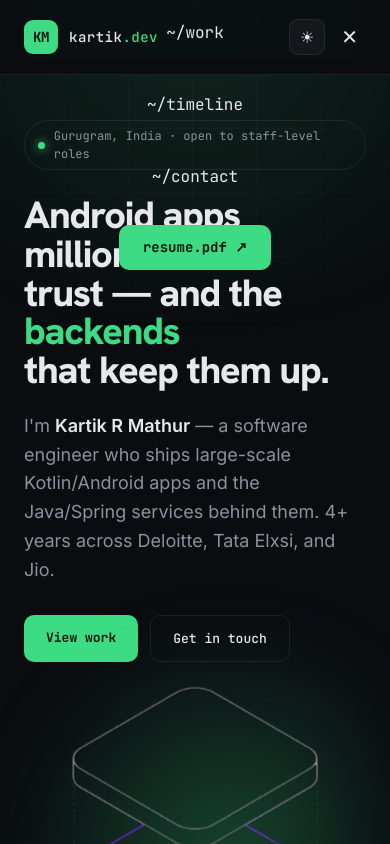
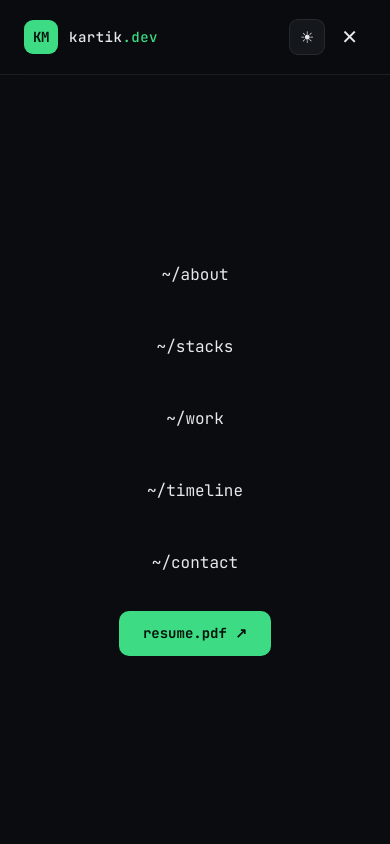
Before and after one commit to kartikrmathur/kartik_portfolio_2026, a React (Create React App) app: page / in a window 390 px wide. Both pictures are taken after a click on the button "Toggle menu". Shown: the top 844 px of the page. Built offline with nearby package versions, Linux system fonts and the light colour scheme.

Commit message:
Design Revamp

```diff
--- a/src/components/Navbar/Navbar.jsx
+++ b/src/components/Navbar/Navbar.jsx
@@ -20,6 +20,7 @@ const Navbar = () => {
   }, [menuOpen]);
 
   return (
+    <>
       <nav style={{
         position: 'fixed', top: 0, left: 0, right: 0, zIndex: 50,
         backdropFilter: 'blur(14px)', WebkitBackdropFilter: 'blur(14px)',
@@ -54,7 +55,6 @@ const Navbar = () => {
               }}>{l.label}</a>
             ))}
 
-          {/* Theme toggle */}
             <button
               onClick={toggleTheme}
               aria-label={`Switch to ${isDark ? 'light' : 'dark'} mode`}
@@ -78,7 +78,7 @@ const Navbar = () => {
             }}>resume.pdf ↗</a>
           </div>
 
-        {/* Mobile hamburger */}
+          {/* Mobile controls */}
           <div style={{ display: 'none', alignItems: 'center', gap: 8 }} className="nav-mobile-controls">
             <button
               onClick={toggleTheme}
@@ -103,13 +103,28 @@ const Navbar = () => {
           </div>
         </div>
 
-      {/* Mobile menu */}
+        <style>{`
+          .nav-link:hover { color: var(--text) !important; background: var(--surface) !important; }
+          .resume-btn:hover { transform: translateY(-1px); box-shadow: 0 6px 22px var(--glass-mix); }
+          .theme-toggle:hover { border-color: var(--primary) !important; transform: scale(1.08); }
+          @media (max-width: 768px) {
+            .nav-desktop { display: none !important; }
+            .nav-mobile-controls { display: flex !important; }
+          }
+        `}</style>
+      </nav>
+
+      {/* Mobile menu — rendered OUTSIDE nav to avoid backdrop-filter stacking context */}
       {menuOpen && (
         <div style={{
-          position: 'fixed', inset: 0, top: 60, background: 'var(--bg)',
-          zIndex: 49, display: 'flex', flexDirection: 'column',
+          position: 'fixed',
+          top: 0, left: 0, right: 0, bottom: 0,
+          paddingTop: 62,
+          background: 'var(--bg)',
+          zIndex: 49,
+          display: 'flex', flexDirection: 'column',
           alignItems: 'center', justifyContent: 'center', gap: 24,
-        }} className="nav-mobile-menu">
+        }}>
           {navLinks.map((l) => (
             <a key={l.label} href={l.href} onClick={() => setMenuOpen(false)} style={{
               color: 'var(--text)', fontFamily: 'var(--font-mono)', fontSize: 16,
@@ -123,17 +138,7 @@ const Navbar = () => {
           }}>resume.pdf ↗</a>
         </div>
       )}
-
-      <style>{`
-        .nav-link:hover { color: var(--text) !important; background: var(--surface) !important; }
-        .resume-btn:hover { transform: translateY(-1px); box-shadow: 0 6px 22px var(--glass-mix); }
-        .theme-toggle:hover { border-color: var(--primary) !important; transform: scale(1.08); }
-        @media (max-width: 768px) {
-          .nav-desktop { display: none !important; }
-          .nav-mobile-controls { display: flex !important; }
-        }
-      `}</style>
-    </nav>
+    </>
   );
 };
 
```
Also changed, not shown: 11 other files (tests, documents, lock files or other folders). Lines whose indentation alone changed are shown as unchanged.
